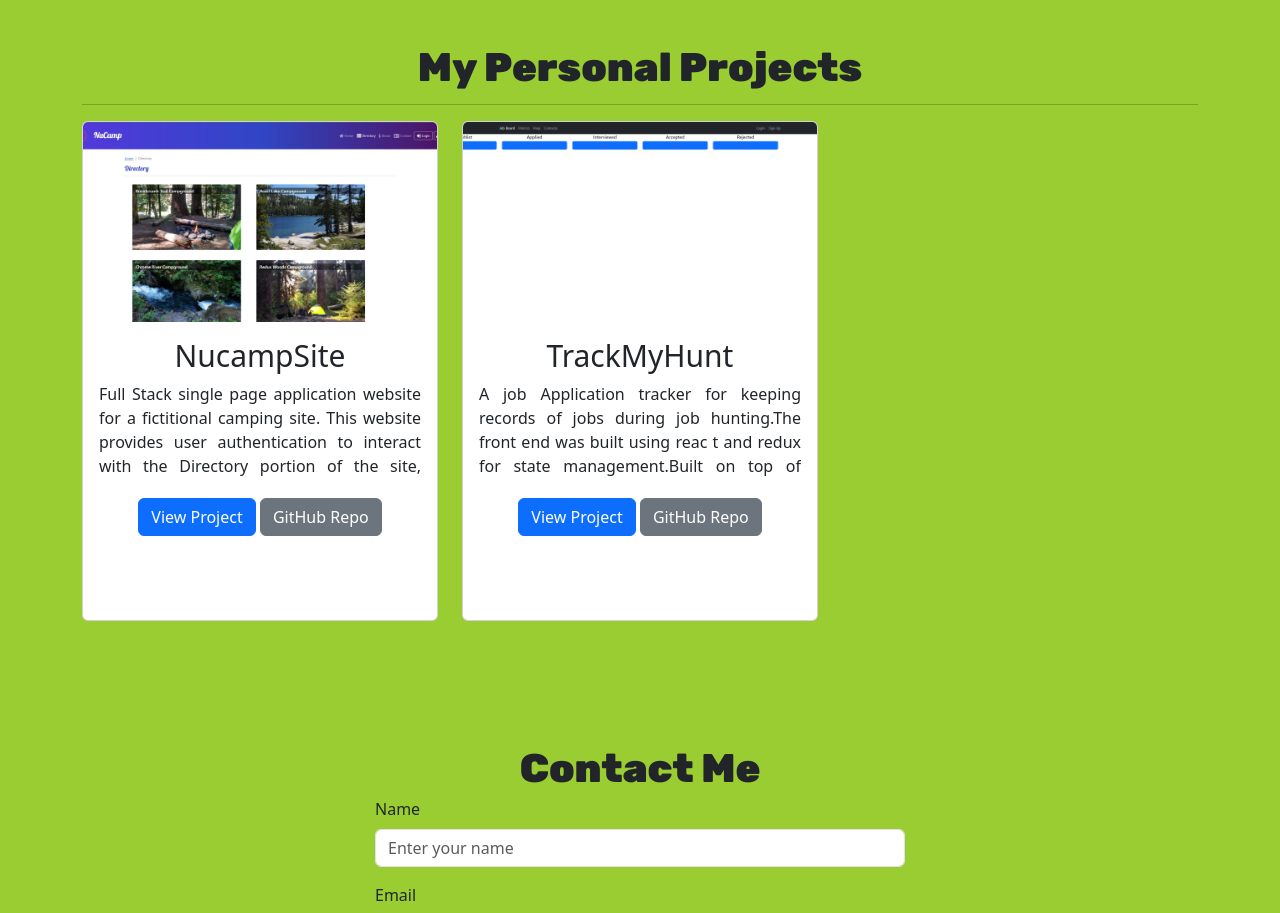
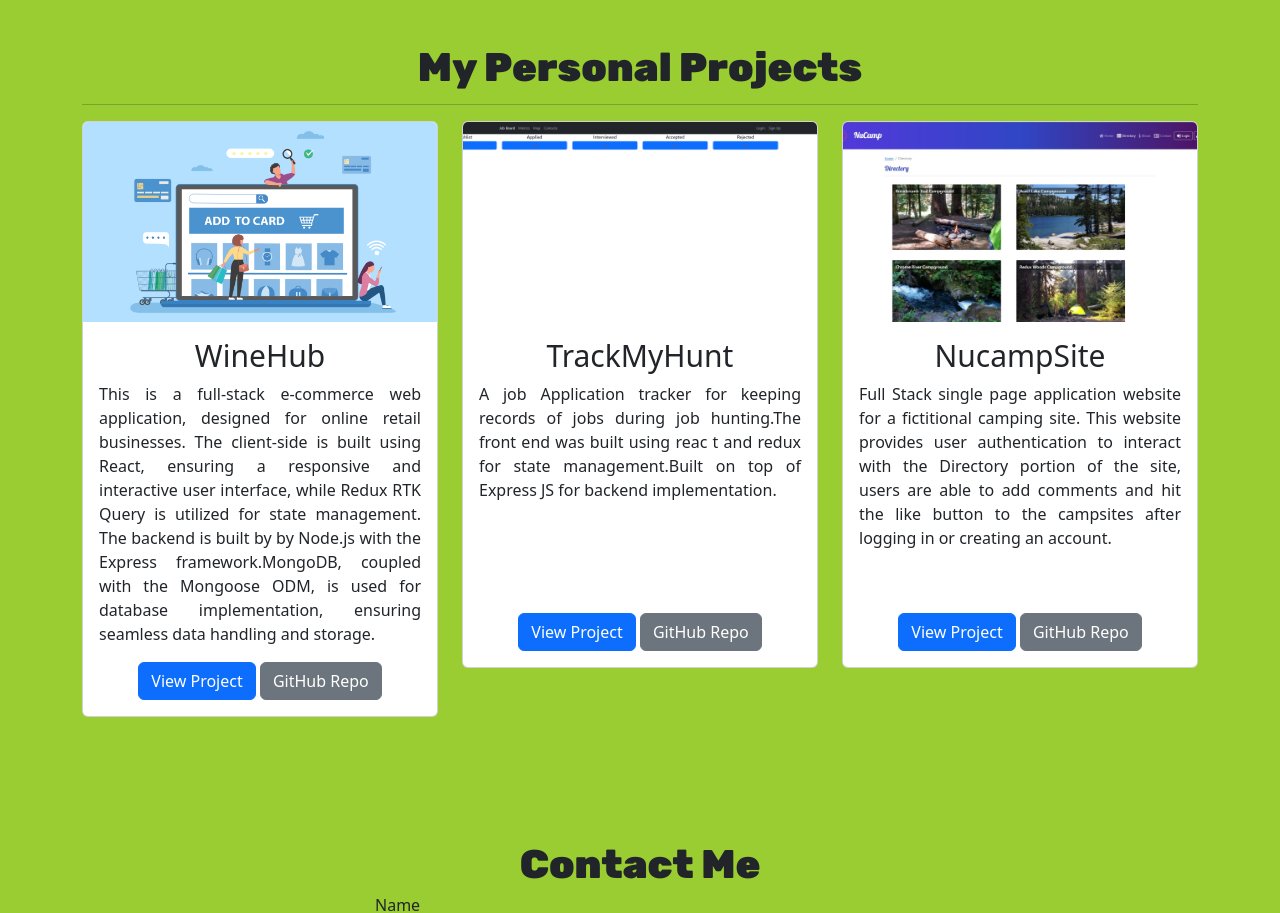
Before and after one commit to asahad/personal-portfolio-website, a React (Vite) app: page / in a window 1280 px wide. Shown: the part 1220-2133 px from the top of the page. Built offline with nearby package versions, Linux system fonts and the light colour scheme.

Commit message:
Added WineHub Project to project Section

```diff
--- a/src/components/ProjectCard.jsx
+++ b/src/components/ProjectCard.jsx
@@ -1,4 +1,3 @@
-import React from "react";
 import { Card, Button } from "react-bootstrap";
 
 const ProjectCard = ({
@@ -9,7 +8,7 @@ const ProjectCard = ({
   projectGitHubUrl,
 }) => {
   return (
-    <Card className="mb-3" style={{ height: "500px" }}>
+    <Card className="mb-3" style={{ minHeight: "500px" }}>
       {" "}
       {/* Set a specific height */}
       <Card.Img
@@ -21,13 +20,14 @@ const ProjectCard = ({
       <Card.Body style={{ overflowY: "auto" }}>
         {" "}
         {/* Add scroll for overflow */}
-        <Card.Title style={{ fontSize: "30px"}}>{title}</Card.Title>
+        <Card.Title style={{ fontSize: "30px" }}>{title}</Card.Title>
         <Card.Text
           style={{
-            maxHeight: "100px",
-            overflow: "hidden",
-            textOverflow: "ellipsis",
-            textAlign: "justify"
+            // maxHeight: "100px",
+            // overflow: "hidden",
+            // textOverflow: "ellipsis",
+            minHeight: "215px",
+            textAlign: "justify",
           }}
         >
           {description}
--- a/src/components/ProjectsSection.jsx
+++ b/src/components/ProjectsSection.jsx
@@ -4,8 +4,26 @@ import ProjectCard from "./ProjectCard"; // Make sure this path is correct
 // Importing the project images
 import nucampsiteWebsiteImg from "../img/nucampWebsiteImage.jpg";
 import TrackMyHuntImage from "../img/trackmyhunt.png";
+import wineHubSiteImage from "../img/winehub.jpg";
+
 const ProjectsSection = () => {
   const projects = [
+    {
+      imageUrl: wineHubSiteImage,
+      title: "WineHub",
+      description:
+        "This is a full-stack e-commerce web application, designed for online retail businesses. The client-side is built using React, ensuring a responsive and interactive user interface, while Redux RTK Query is utilized for state management. The backend is built by by Node.js with the Express framework.MongoDB, coupled with the Mongoose ODM, is used for database implementation, ensuring seamless data handling and storage.",
+      projectUrl: "https://winehubsite.onrender.com/",
+      projectGitHubUrl: "https://github.com/asahad/winehubsite",
+    },
+    {
+      imageUrl: TrackMyHuntImage,
+      title: "TrackMyHunt",
+      description:
+        "A job Application tracker for keeping records of jobs during job hunting.The front end was built using reac t and redux for state management.Built on top of Express JS for backend implementation.",
+      projectUrl: "",
+      projectGitHubUrl: "https://github.com/asahad/TrackMyHunt",
+    },
     {
       imageUrl: nucampsiteWebsiteImg,
       title: "NucampSite",
@@ -14,14 +32,7 @@ const ProjectsSection = () => {
       projectUrl: "https://react-deploy-test-383704.web.app/",
       projectGitHubUrl: "https://github.com/asahad/NucampSite",
     },
-    {
-      imageUrl: TrackMyHuntImage,
-      title: "TrackMyHunt",
-      description:
-        "A job Application tracker for keeping records of jobs during job hunting.The front end was built using reac t and redux for state management.Built on top of Express JS for backend implementation",
-      projectUrl: "",
-      projectGitHubUrl: "https://github.com/asahad/TrackMyHunt",
-    },
+
 
     // ... include other projects here ...
   ];
--- a/src/components/SkillsSection.jsx
+++ b/src/components/SkillsSection.jsx
@@ -40,7 +40,7 @@ const SkillsSection = () => {
       <hr />
       <Row>
         {skills.map((skill, index) => (
-          <Col key={index} xs={12} sm={6} md={4} lg={3} xl={2}>
+          <Col key={index} xs={6} sm={6} md={4} lg={3} xl={2}>
             <SkillCard image={skill.image} title={skill.title} />
           </Col>
         ))}
```
Also changed, not shown: src/img/winehub.jpg (added), src/img/winehubsite.png (added).
